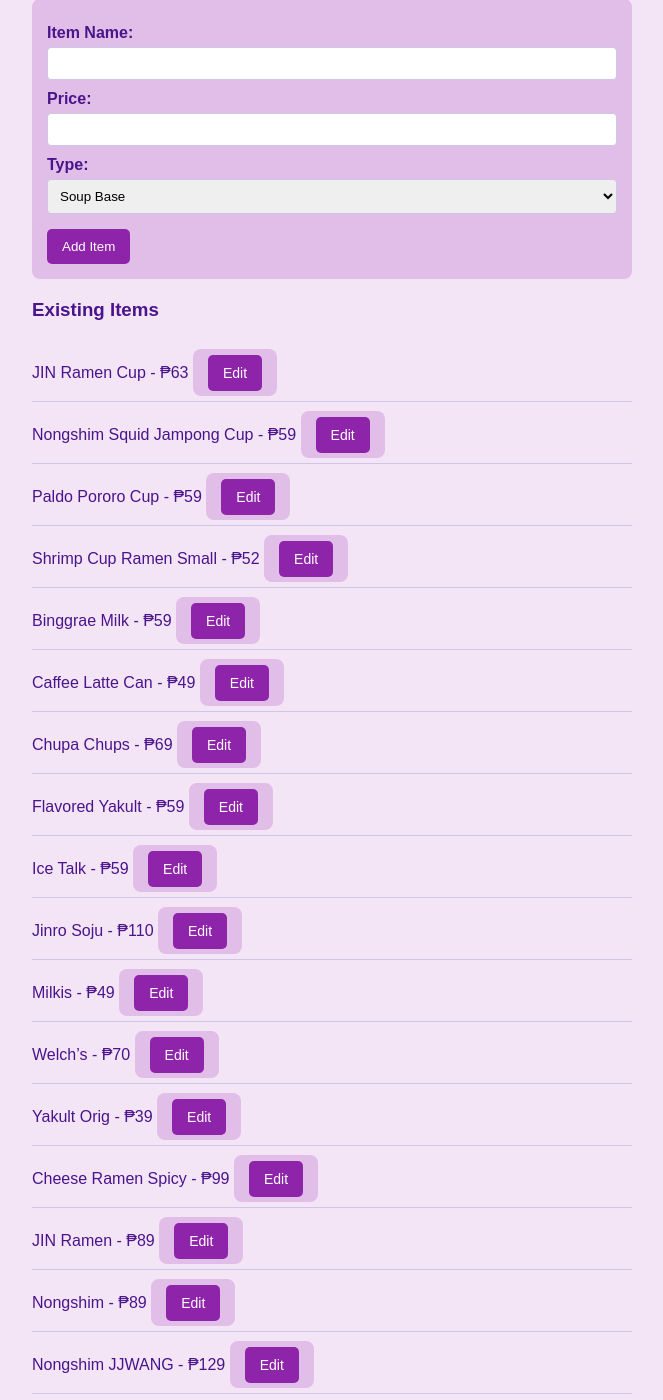
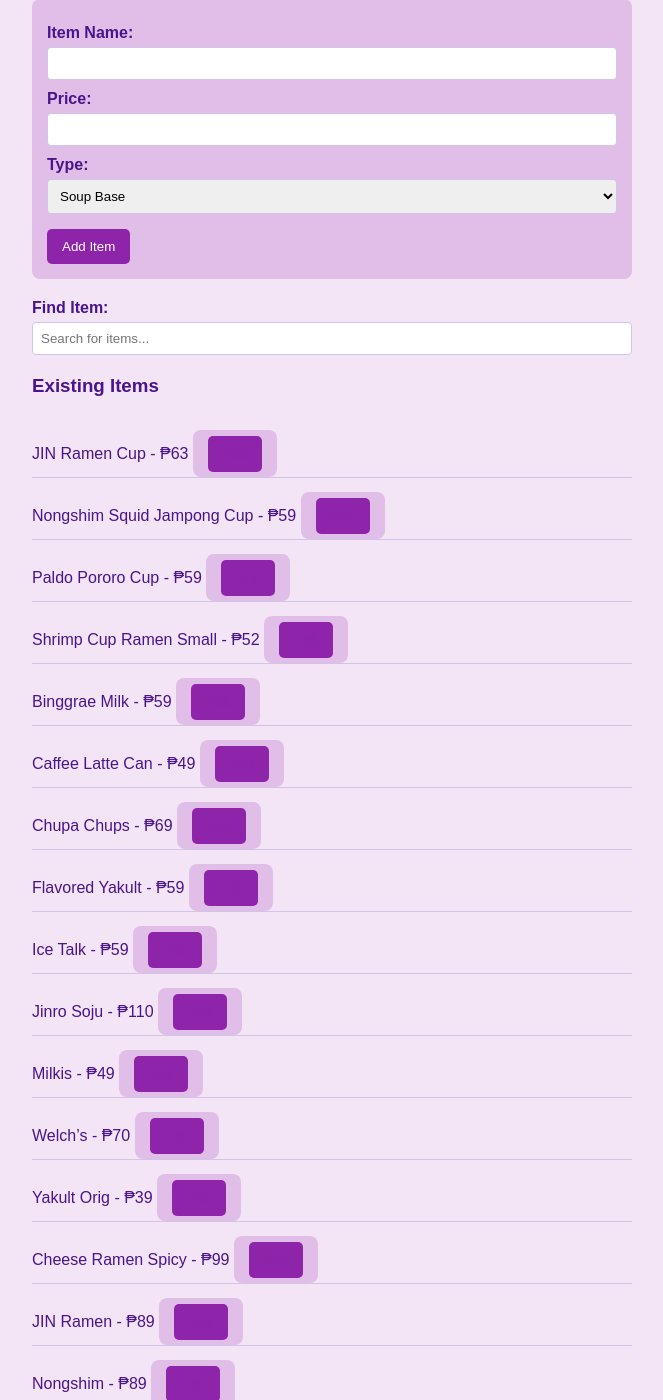
Before and after one commit to skullmatrix/HnSRamyeon, a Flask app: page /add_item in a window 1280 px wide. Shown: the part 150-1550 px from the top of the page, without its empty margins (308-971 px from the left). Run offline with Flask 2, Linux system fonts and the light colour scheme; data comes from the database, SQL or seed files in the repository.

Commit message:
Update add_item.html

```diff
--- a/templates/add_item.html
+++ b/templates/add_item.html
@@ -54,23 +54,40 @@
             cursor: pointer;
             width: auto; /* Set width to auto for the button */
         }
+        .search-container {
+            margin-top: 20px;
+        }
         .item-list {
             margin-top: 20px;
         }
         .item-entry {
             border-bottom: 1px solid #d1c4e9;
-            padding: 10px 0; /* Reduced padding for item entries */
+            padding: 5px 0; /* Reduced padding for item entries */
         }
         .edit-button {
-            color: #white; /* Text color */
+            color: #8e24aa; /* Text color */
             background: #8e24aa; /* No background color */
             border: none; /* No border */
             font-size: 14px;
             cursor: pointer;
-            margin-top: 5px; /* Space above the button */
             width: fit-content; /* Fit the button to the text */
         }
     </style>
+    <script>
+        function filterItems() {
+            const searchInput = document.getElementById('search').value.toLowerCase();
+            const items = document.querySelectorAll('.item-entry');
+
+            items.forEach(item => {
+                const itemName = item.querySelector('span').textContent.toLowerCase();
+                if (itemName.includes(searchInput)) {
+                    item.style.display = ''; // Show the item
+                } else {
+                    item.style.display = 'none'; // Hide the item
+                }
+            });
+        }
+    </script>
 </head>
 <body>
     <a href="/" class="back-button">Back</a>
@@ -98,6 +115,11 @@
         <button type="submit">{{ 'Update Item' if item else 'Add Item' }}</button>
     </form>
 
+    <div class="search-container">
+        <label for="search">Find Item:</label>
+        <input type="text" id="search" onkeyup="filterItems()" placeholder="Search for items..." />
+    </div>
+
     <div class="item-list">
         <h3>Existing Items</h3>
         {% for item in items %}
```
